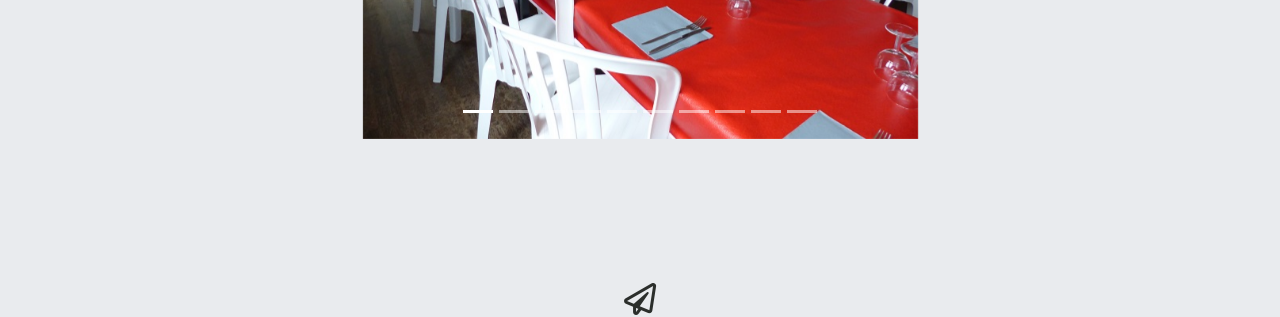
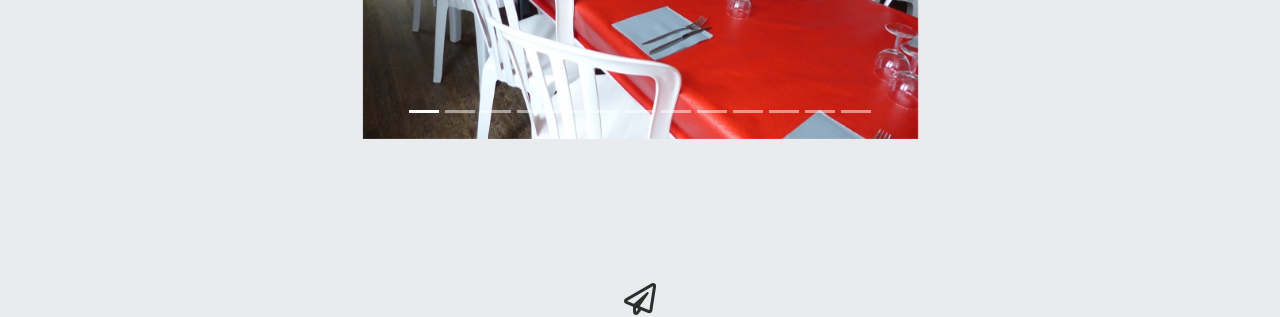
Before and after one commit to seevoid/SalleSaintVincent, a Django app: template landing/templates/index.html in a window 1280 px wide. Shown: the part 3287-3604 px from the top of the page. Run offline with Django 3.2, Linux system fonts and the light colour scheme; the template is opened without the code that fills it, so the values that code supplies are empty; some libraries are stand-ins or nearby versions.

Commit message:
site vraiment nul

```diff
--- a/landing/templates/index.html
+++ b/landing/templates/index.html
@@ -289,6 +289,9 @@
               <li data-target="#carouselExampleIndicators" data-slide-to="7"></li>
               <li data-target="#carouselExampleIndicators" data-slide-to="8"></li>
               <li data-target="#carouselExampleIndicators" data-slide-to="9"></li>
+              <li data-target="#carouselExampleIndicators" data-slide-to="10"></li>
+              <li data-target="#carouselExampleIndicators" data-slide-to="11"></li>
+              <li data-target="#carouselExampleIndicators" data-slide-to="12"></li>
             </ol>
             <div class="carousel-inner">
               <div class="carousel-item active">
@@ -350,7 +353,7 @@
       <div class="row">
         <div class="col-md-10 col-lg-8 mx-auto text-center">
           <i class="far fa-paper-plane fa-2x mb-2" style="color: #2B2E2B;"></i>
-          <h2 class="mb-3" style="font-size: 250%; color: #2B2E2B;">Pour toutes demandes de réservation ou d'informations, contactez nous !</h2>
+          <h2 class="mb-2" style="font-size: 250%; color: #2B2E2B;">Pour toutes demandes de réservation ou d'informations, contactez nous !</h2>
         </div>
       </div>
     </div>
```
